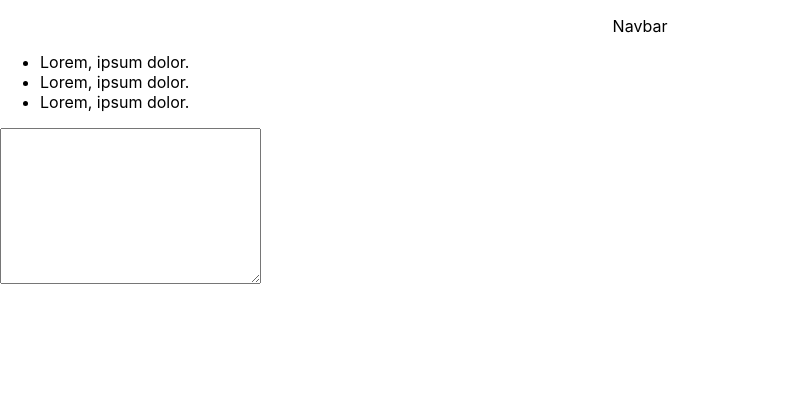
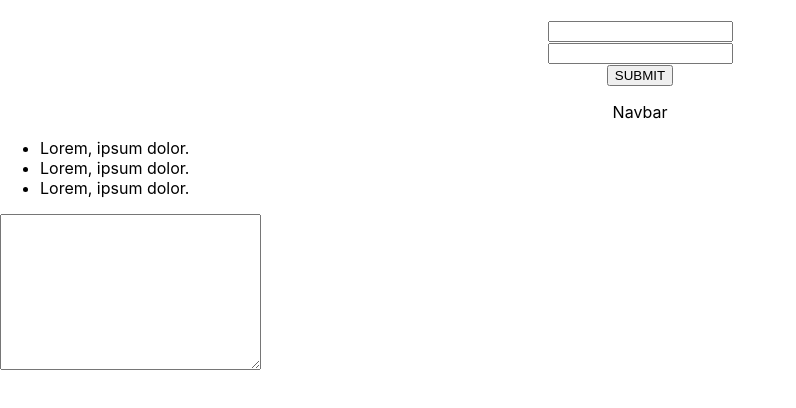
Before and after one commit to ahmetbcakici/notes, a React (Create React App) app in the folder client/: page /app in a window 1280 px wide. Shown: the top 408 px of the page, without its empty margins (0-796 px from the left). Built offline with nearby package versions, Linux system fonts and the light colour scheme.

Commit message:
'exact'keyword removed temporary

```diff
--- a/client/src/Router.js
+++ b/client/src/Router.js
@@ -1,6 +1,5 @@
 import React from 'react';
 import {BrowserRouter, Route} from 'react-router-dom';
-
 
 import App from './views/App';
 import Login from './views/Login';
@@ -8,8 +7,8 @@ import Login from './views/Login';
 function Router() {
   return (
     <BrowserRouter>
-      <Route path="/" component={Login} exact />
-      <Route path="/app" component={App} exact />
+      <Route path='/' component={Login} />
+      <Route path='/app' component={App}  />
     </BrowserRouter>
   );
 }
```
